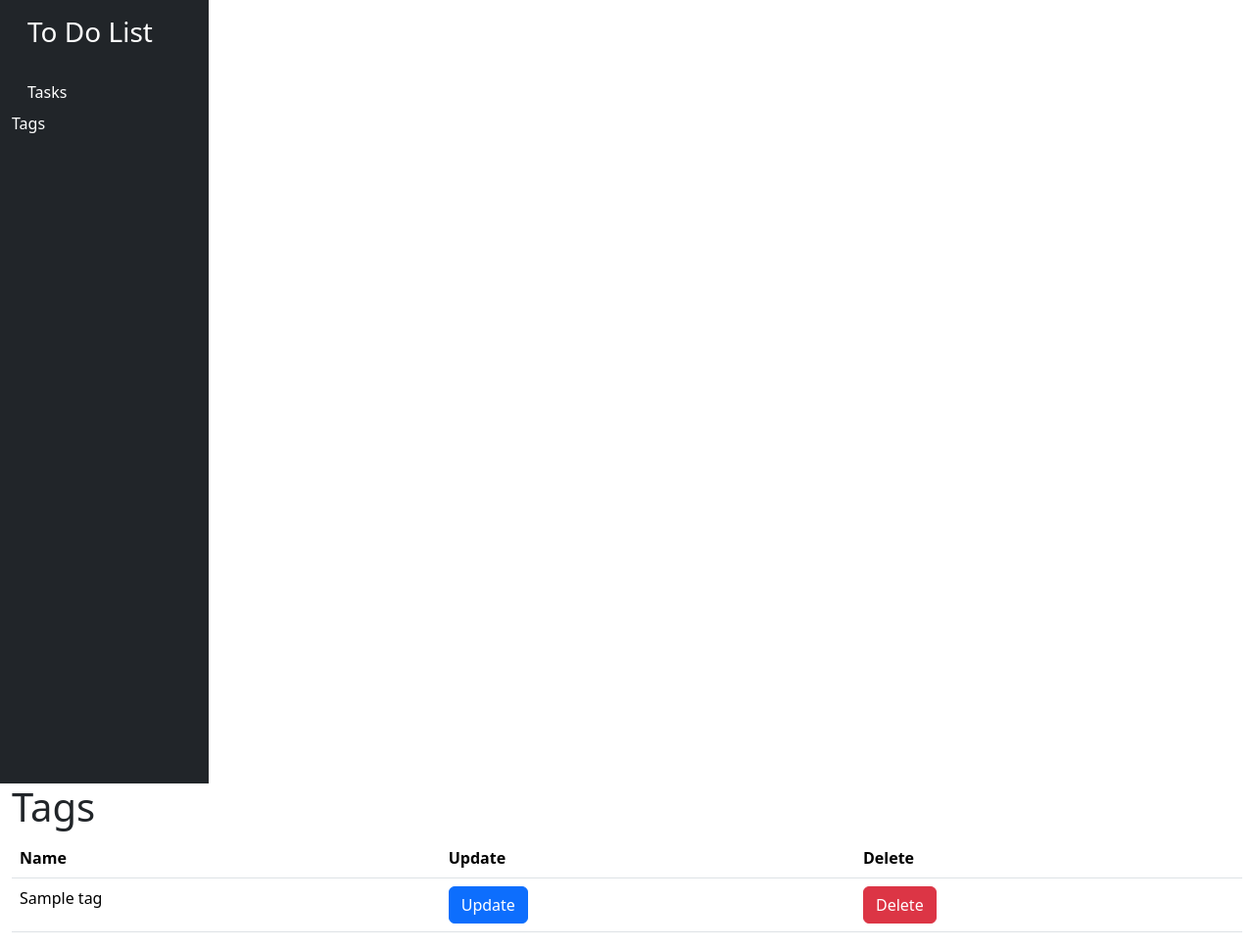
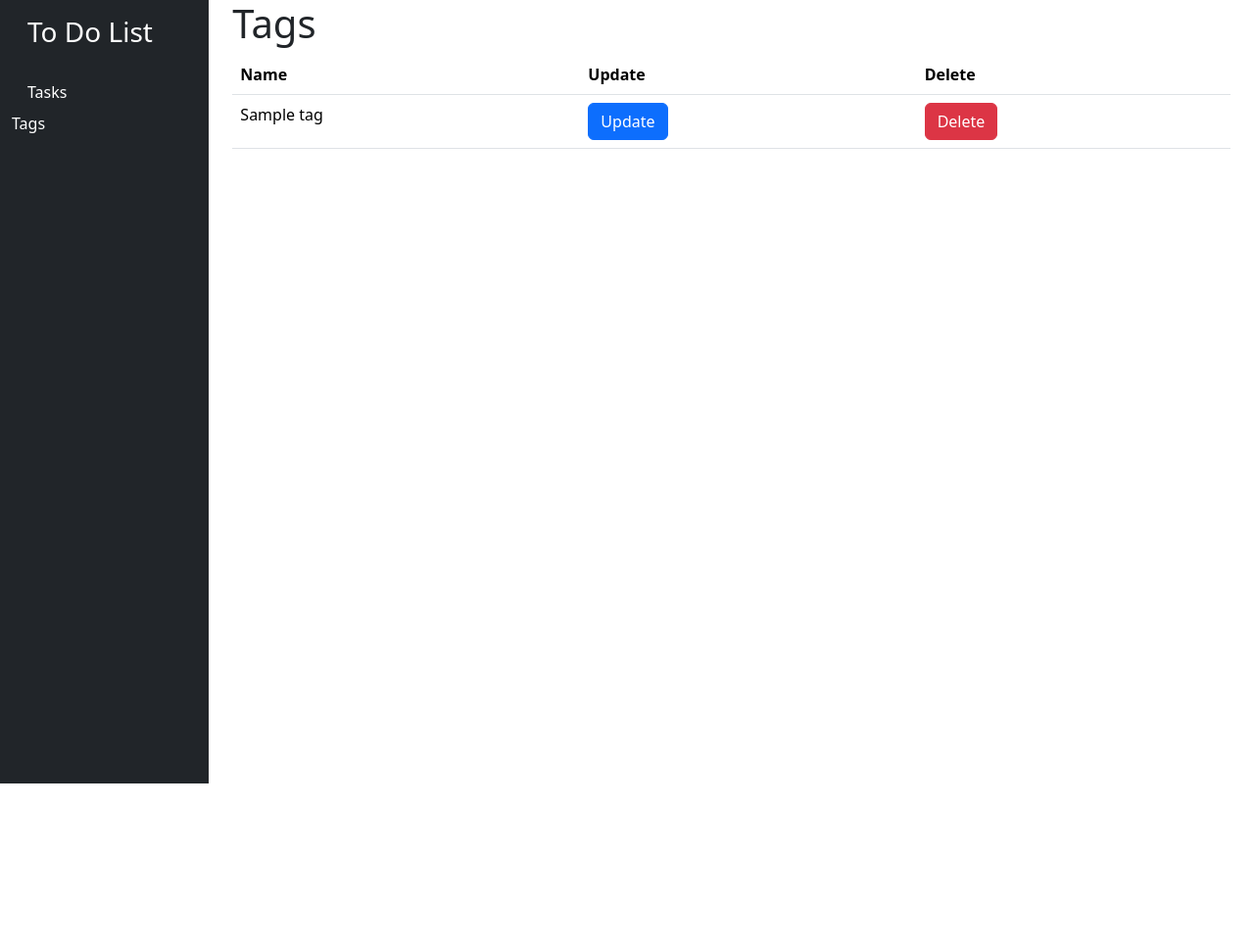
Before and after one commit to omerlenko/todo-list, a Django app: template templates/todo_app/tag_list.html in a window 1280 px wide. Shown: the whole page at 98% size. After the commit the page ends 800 px from the top, so only its background shows below. Run offline with Django 5.2, Linux system fonts and the light colour scheme; the template is opened without the code that fills it: values that come from a table or form of the project are taken from there, others are empty; tables that the repository leaves empty hold one stand-in row (values such as "Sample post").

Commit message:
update base.html layout

```diff
--- a/templates/base.html
+++ b/templates/base.html
@@ -16,7 +16,7 @@
     {% block sidebar %}
       {% include "includes/sidebar.html" %}
     {% endblock %}
-  <main>
+  <main class="col-md-9 ms-sm-auto col-lg-10 px-md-4">
     {% block content %}
     {% endblock %}
   </main>
```
